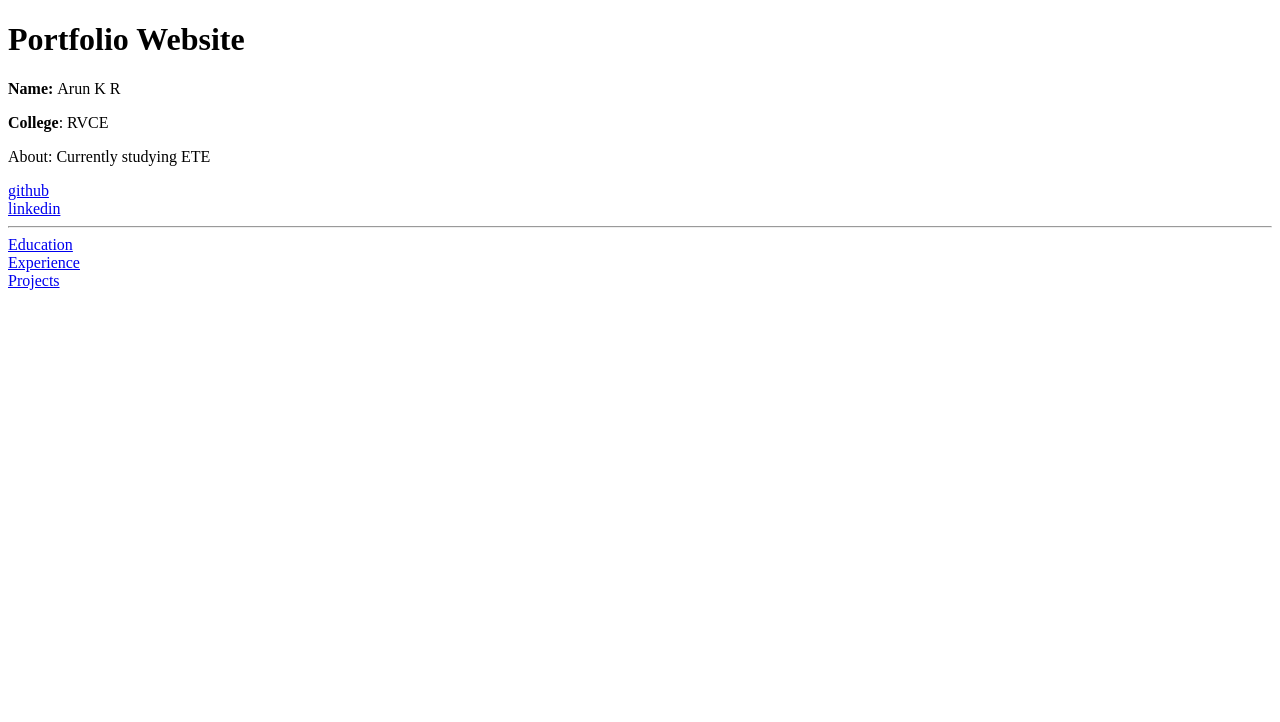
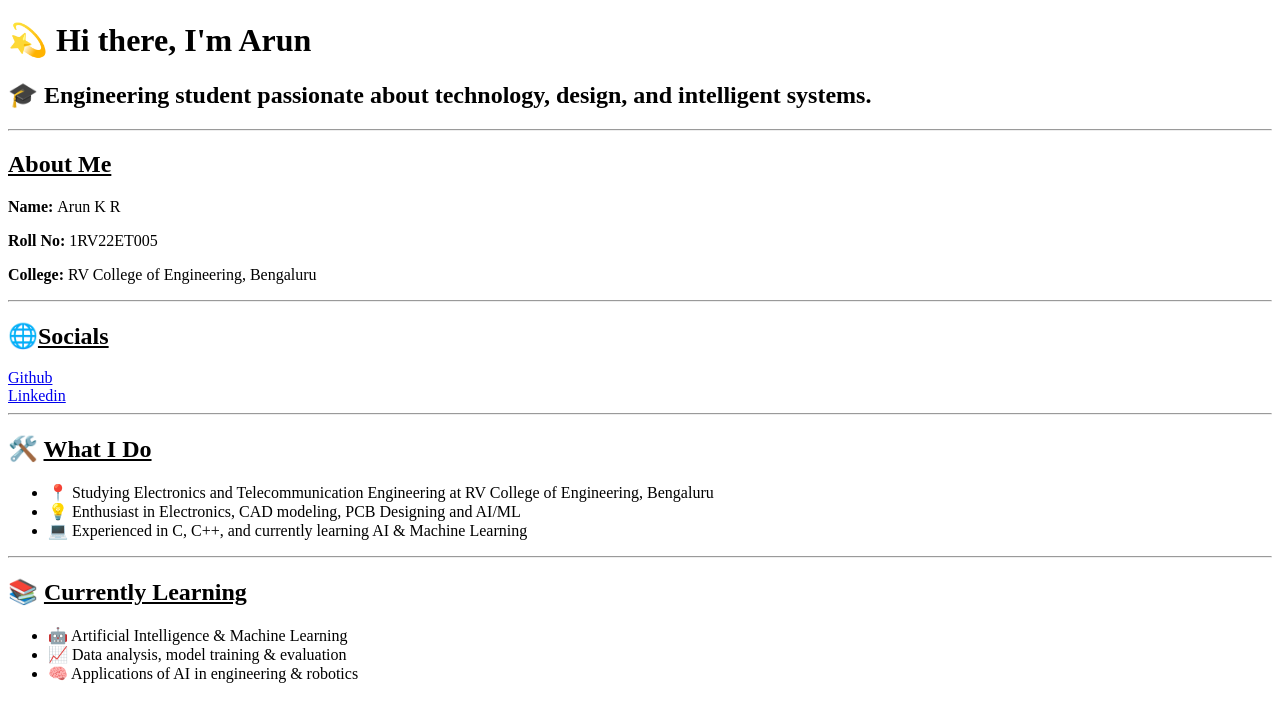
Before and after one commit to qwerty-arun/Portfolio, a plain HTML site: page index.html in a window 1280 px wide. Drawn offline with Linux system fonts and the light colour scheme.

Commit message:
Removed eduction, experience and projects file bcoz Github won't render them. Added some info to my portfolio.

```diff
--- a/index.html
+++ b/index.html
@@ -6,19 +6,49 @@
     <title>Arun K R</title>
 </head>
 <body>
-    <h1>Portfolio Website</h1>
-    <p><b>Name: </b>Arun K R</p>
-    <p><b>College</b>: RVCE</p>
-    <p>About: Currently studying ETE</p>
-    <a href="https://github.com/qwerty-arun">github</a>
-    <br>
-    <a href="https://www.linkedin.com/in/arunkr04/">linkedin</a>
-    <hr>
-    <a href="/education.html">Education</a>
-    <br>
-    <a href="/experience.html">Experience</a>
-    <br>
-    <a href="/projects.html">Projects</a>
-    <br>
+    <header>
+        <h1>💫 Hi there, I'm Arun</h1>
+        <h2>🎓 Engineering student passionate about technology, design, and intelligent systems.</h2>
+    </header>
+    <main>
+        <hr>
+        <section>
+            <h2><u>About Me</u></h2>
+            <p><b>Name: </b>Arun K R</p>
+            <p><b>Roll No: </b> 1RV22ET005</p>
+            <p><b>College: </b> RV College of Engineering, Bengaluru</p>
+        </section>
+        <hr>
+        <section>
+            <h2>🌐<u>Socials</u></h2>
+            <a href="https://github.com/qwerty-arun" target="_main">Github</a>
+            <br>
+            <a href="https://www.linkedin.com/in/arunkr04/" target="_main">Linkedin</a>
+            <br>
+        </section>
+        <hr>
+
+        <section>
+            <h2>🛠️ <u>What I Do</u></h2>
+            <ul>
+                <li>📍 Studying Electronics and Telecommunication Engineering at RV College of Engineering, Bengaluru</li>
+                <li>💡 Enthusiast in Electronics, CAD modeling, PCB Designing and AI/ML</li>
+                <li>💻 Experienced in C, C++, and currently learning AI & Machine Learning</li>
+            </ul>
+        </section>
+        <hr>
+
+        <section>
+            <h2>📚 <u>Currently Learning</u></h2>
+            <ul>
+                <li>🤖 Artificial Intelligence & Machine Learning</li>
+                <li>📈 Data analysis, model training & evaluation</li>
+                <li>🧠 Applications of AI in engineering & robotics</li>
+            </ul>
+        </section>
+    </main>
+    <footer>
+        <p></p>
+    </footer>
 </body>
 </html>
```
Also changed, not shown: education.html (deleted, +0 -12 lines), experience.html (deleted, +0 -11 lines), projects.html (deleted, +0 -11 lines).
